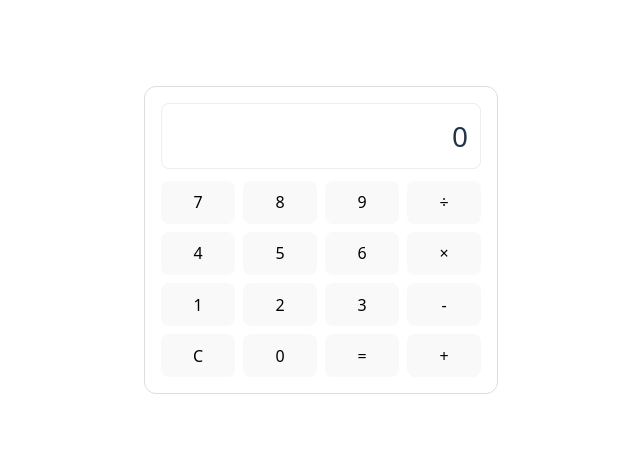
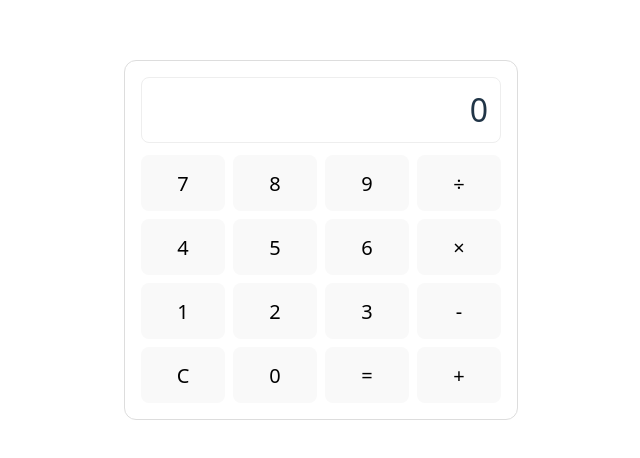
Before and after one commit to ofang11/TSC-Calculator, a React (Vite) app: page / in a window 1280 px wide. Shown: the part 192-650 px from the top of the page, without its empty margins (319-959 px from the left). Built offline with nearby package versions, Linux system fonts and the light colour scheme.

Commit message:
Style changes: Dynamic resizing

```diff
--- a/src/index.css
+++ b/src/index.css
@@ -40,12 +40,14 @@ button {
   border-radius: 8px;
   border: 1px solid transparent;
   padding: 0.6em 1.2em;
-  font-size: 1em;
+  font-size: clamp(16px, 4vw, 20px);
   font-weight: 500;
   font-family: inherit;
   background-color: #1a1a1a;
   cursor: pointer;
   transition: border-color 0.25s;
+  height: clamp(44px, 10vw, 56px);
+
 }
 
 button:hover {
@@ -64,7 +66,7 @@ button:focus-visible {
 }
 
 .calc {
-  width: 320px;
+  width: min(92vw, 360px);
   padding: 16px;
   border: 1px solid #ddd;
   border-radius: 12px;
@@ -79,7 +81,7 @@ button:focus-visible {
   border: 1px solid #eee;
   border-radius: 8px;
   margin-bottom: 12px;
-  font-size: 28px;
+  font-size: clamp(20px, 6vw, 32px);
 }
 
 .keys {
```
